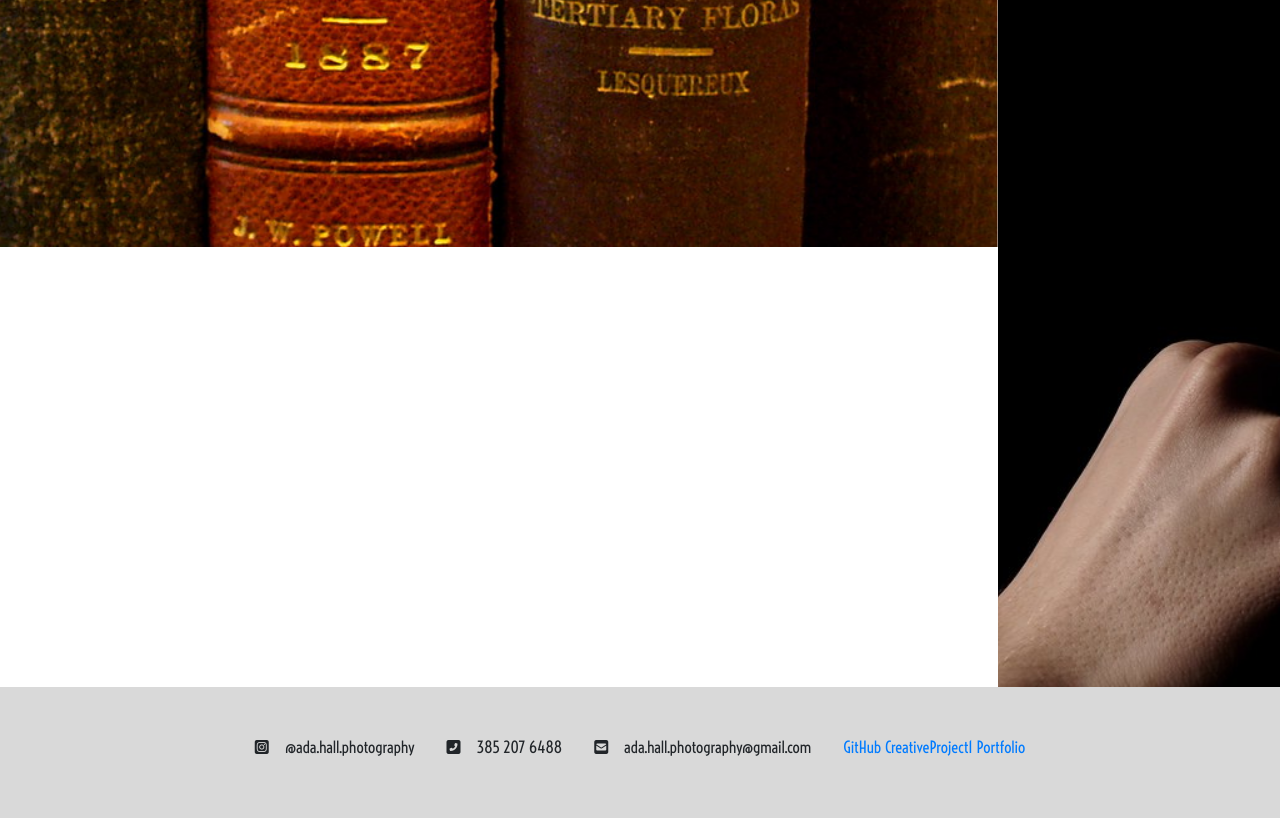
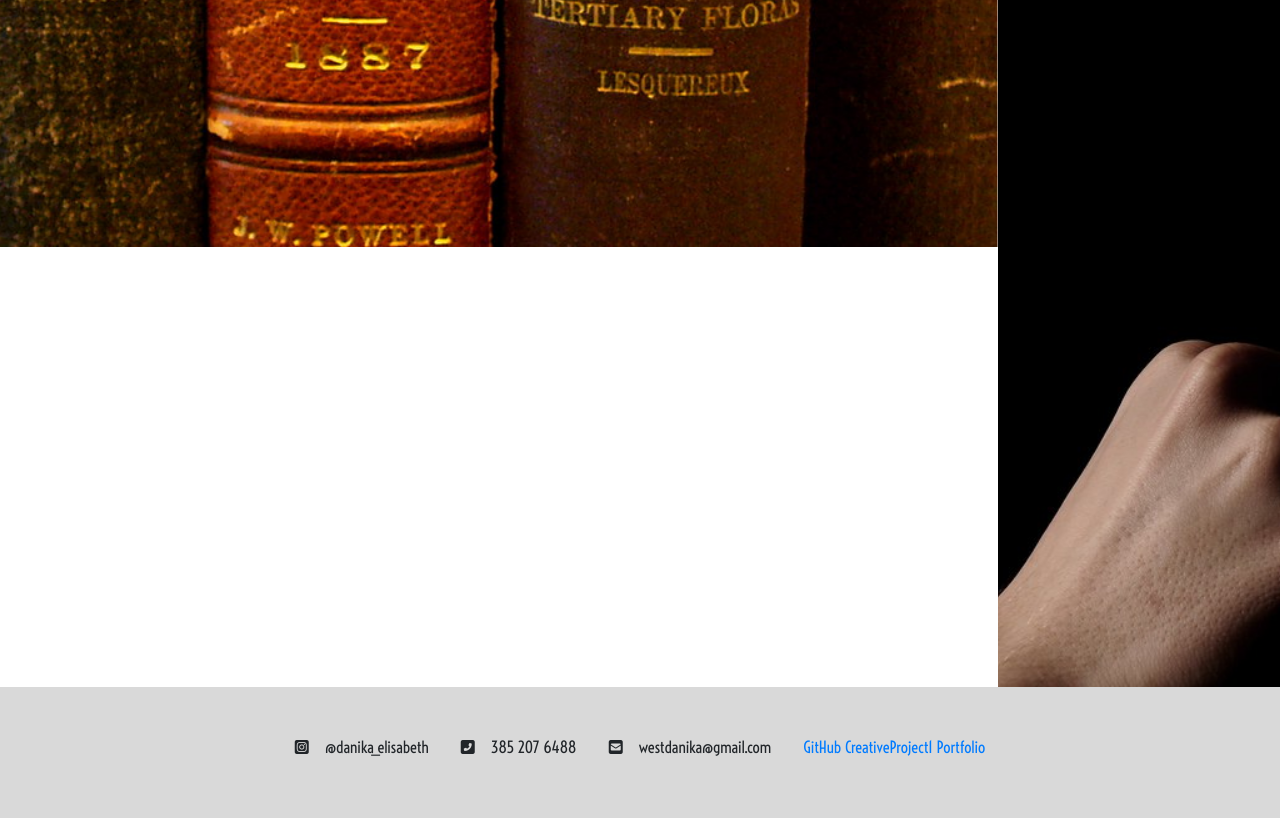
Before and after one commit to westdanika/CS260-CreativeProject1, a plain HTML site: page index.html in a window 1280 px wide. Shown: the part 841-1659 px from the top of the page. Drawn offline with nearby package versions, Linux system fonts and the light colour scheme.

Commit message:
Footer Contact Info Fix

```diff
--- a/index.html
+++ b/index.html
@@ -92,9 +92,9 @@
   <!-- Footer -->
   <div class="footer">
     <div class="contact-info">
-      <p><i class="fab fa-instagram-square"></i>@ada.hall.photography</p>
+      <p><i class="fab fa-instagram-square"></i>@danika_elisabeth</p>
       <p><i class="fas fa-phone-square-alt"></i>385 207 6488</p>
-      <p><i class="fas fa-envelope-square"></i>ada.hall.photography@gmail.com</p>
+      <p><i class="fas fa-envelope-square"></i>westdanika@gmail.com</p>
       <p><a href="https://github.com/westdanika/CS260-CreativeProject1">GitHub CreativeProject1 Portfolio</a></p>
     </div>
   </div>
```
Also changed, not shown: pages/about.html (+2 -2 lines), pages/archive/a-z.html (+2 -2 lines), pages/archive/genre.html (+2 -2 lines), pages/archive/most-recent.html (+2 -2 lines), pages/top-picks.html (+2 -2 lines).
